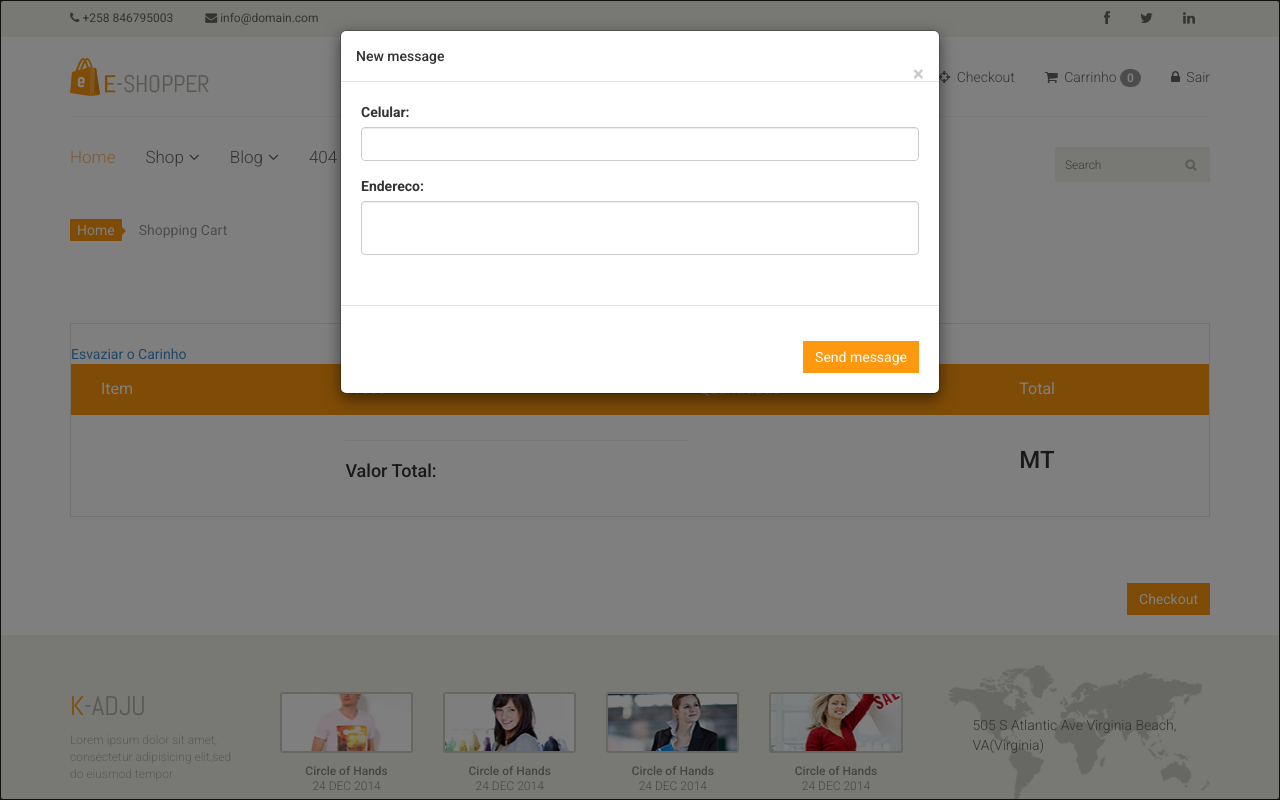
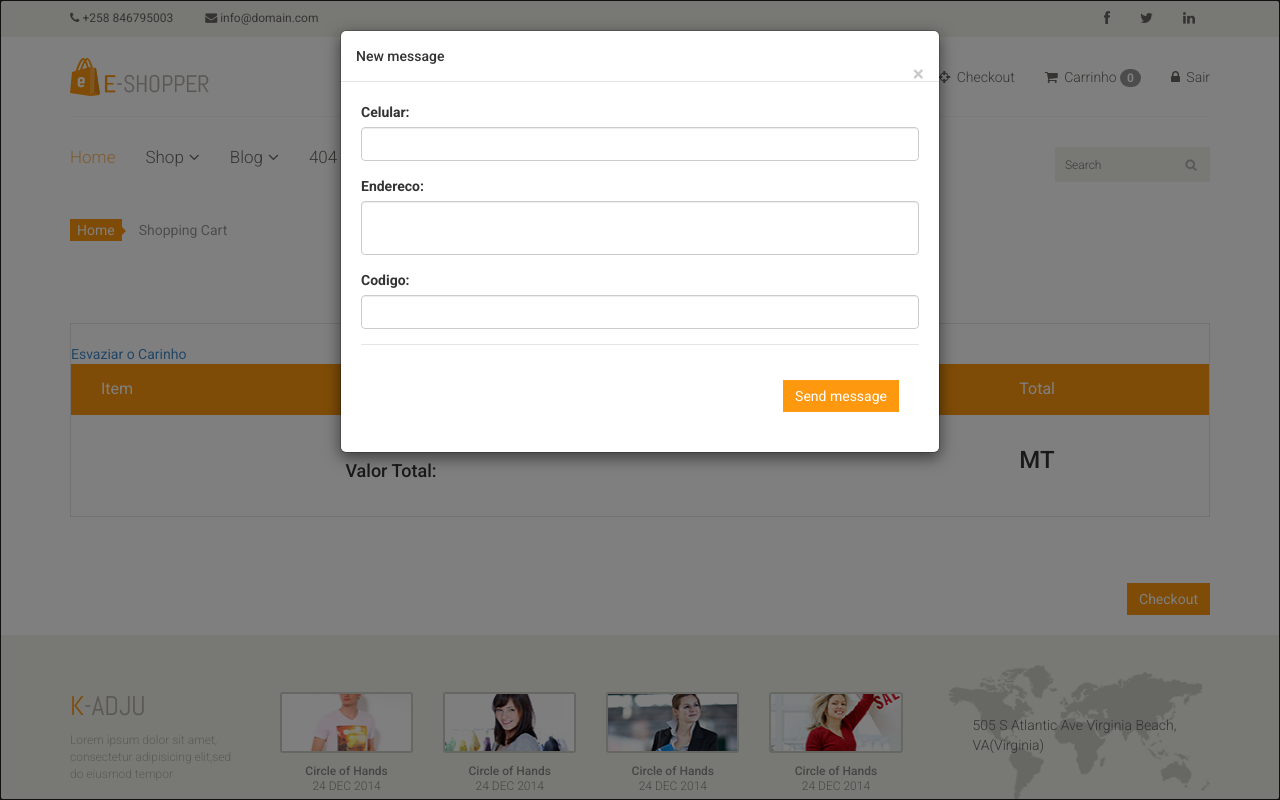
Before and after one commit to Iyonissio/E-Kadju-App, a Django app: page /cart/cart-detail/ in a window 1280 px wide, after a click on "Checkout". Run offline with Django 3.2, Linux system fonts and the light colour scheme; a user stored in the database is signed in; parts of the project's set-up code (start-up, migrations or seed data) failed here and were passed over.

Commit message:
checout update👌

```diff
--- a/E_shop/urls.py
+++ b/E_shop/urls.py
@@ -31,4 +31,5 @@ urlpatterns = [
     path('contact_us', views.Contact_Page, name='contact_page'),
 
     #Chekout
+    path('checkout/', views.Checkout, name='checkout'),
 ] + static(settings.MEDIA_URL, document_root = settings.MEDIA_ROOT)
--- a/E_shop/views.py
+++ b/E_shop/views.py
@@ -1,7 +1,9 @@
+from django.http import HttpResponse
 from django.shortcuts import render, redirect
 from app.models import Categoria, Producto
 from django.contrib.auth import authenticate, login
 from app.models import UserCreateForm, Contact_us
+from django.contrib.auth.models import User
 from django.contrib.auth.decorators import login_required
 from cart.cart import Cart
 
@@ -102,3 +104,15 @@ def Contact_Page(request):
         contact.save()
 
     return render (request, 'contact.html')
+
+def Checkout(request):
+    if request.method == 'POST':
+        address = request.POST.get('address')
+        phone = request.POST.get('phone')
+        pincode = request.POST.get('pincode')
+        cart = request.session.get('cart')
+        uid = request.session.get('_auth_user_id')
+        user = User.objects.get(pk = uid)
+
+        print(address, phone, pincode, cart, user)
+    return HttpResponse("Pagina do Checkout")
--- a/templates/cart/cart_detail.html
+++ b/templates/cart/cart_detail.html
@@ -86,20 +86,26 @@
         </button>
       </div>
       <div class="modal-body">
-        <form method="post">
+        <form method="post" action="/checkout/">
+          {% csrf_token %}
           <div class="form-group">
             <label for="recipient-name" class="col-form-label">Celular:</label>
-            <input type="text" class="form-control" id="recipient-name">
+            <input type="text" name="phone" class="form-control" id="recipient-name">
           </div>
           <div class="form-group">
             <label for="message-text" class="col-form-label">Endereco:</label>
-            <textarea class="form-control" id="message-text"></textarea>
+            <textarea class="form-control" name="address" id="message-text"></textarea>
+          </div>
+          <div class="form-group">
+            <label for="recipient-name" class="col-form-label">Codigo:</label>
+            <input type="text" class="form-control" name="pincode" id="recipient-name">
+          </div>
+          <div class="modal-footer">
+            <button type="submit" class="btn btn-primary">Send message</button>
           </div>
         </form>
       </div>
-      <div class="modal-footer">
-        <button type="submit" class="btn btn-primary">Send message</button>
-      </div>
+
     </div>
   </div>
 </div>
```
Also changed, not shown: db.sqlite3.
